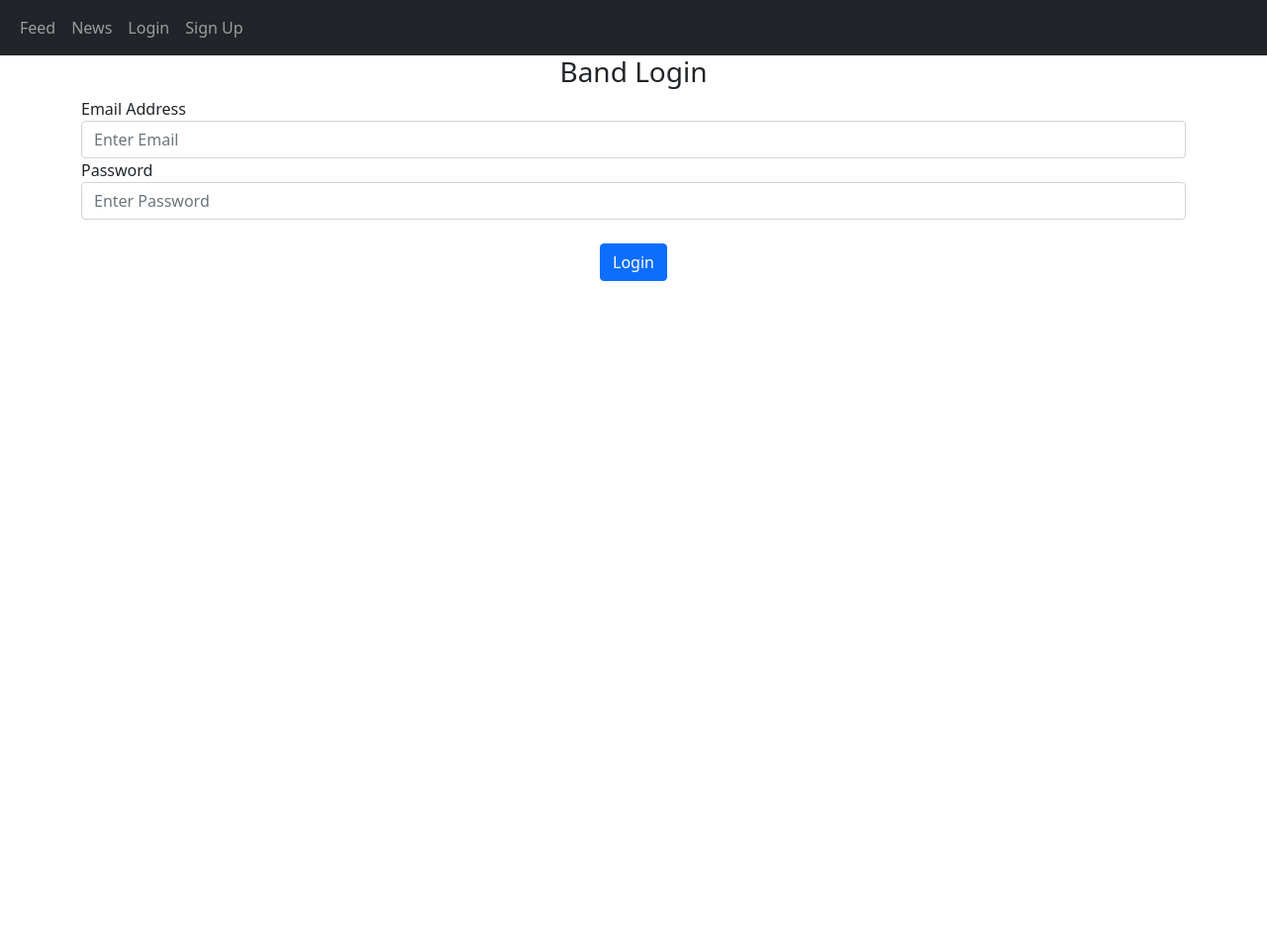
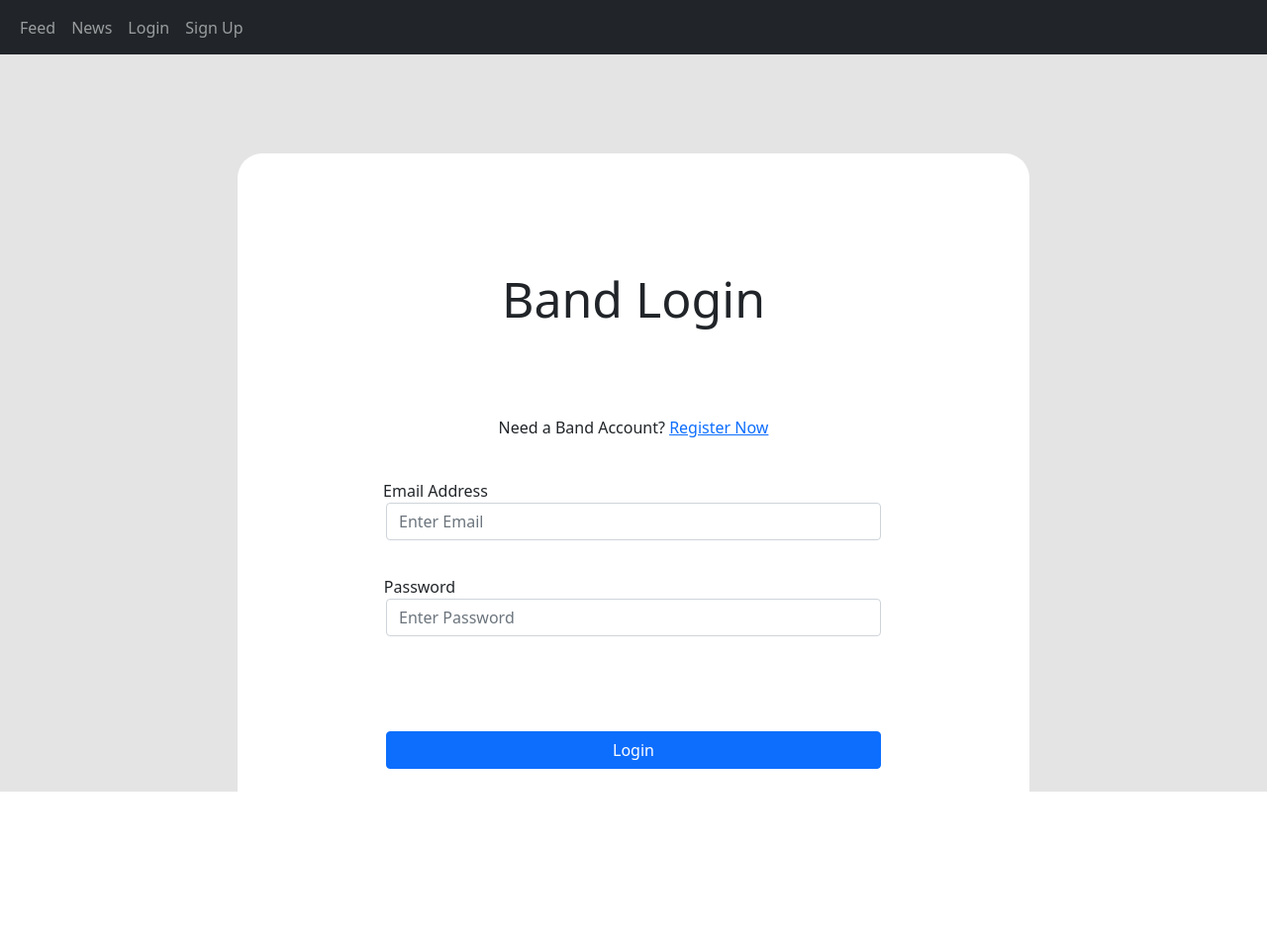
Before and after one commit to hessnt30/blog, a Flask app: page /login in a window 1280 px wide. Shown: the whole page at 99% size. Before the commit the page ends 284 px from the top, so only its background shows below. Run offline with Flask 3, Linux system fonts and the light colour scheme; some libraries are stand-ins or nearby versions.

Commit message:
Changes to be committed: 	modified:   instance/database.db 	modified:   website/templates/login.html

```diff
--- a/website/templates/login.html
+++ b/website/templates/login.html
@@ -1,27 +1,44 @@
 {% extends "base.html" %} {% block title %}Login{% endblock %} {% block content
     %}
     <form method="POST">
-      <h3 align="center">Band Login</h3>
-      <div class="form-group">
-        <label for="email">Email Address</label>
+      <div class="background" style="position:absolute;top:55px;right:0px;bottom:0px;left:0px; background-color:rgb(228, 228, 228);">
+        <div align="center" style="background-color: white;border-radius: 25px; padding: 10px;height:800px;width:800px;margin-left:auto;margin-right:auto;margin-top:100px;" class="login-container">
+          <p style="margin-top: 100px; font-size: 50px;" align="center">Band Login</p>
+          <div style="margin-top: 80px;"class="form-group">
+            <div style="margin-bottom: 40px;" align="center">
+              <p>Need a Band Account? <a href="/sign-up">Register Now</a></p>
+            </div>
+
+            <div align="center" id="email-input">
+              <label style="margin-right: 400px;" for="email">Email Address</label>
               <input
+              style="width: 500px;"
               type="text"
               id="email"
               name="email"
               class="form-control"
               placeholder="Enter Email"
             />
-        <label for="password">Password</label>
+            </div>
+            <div align="center" id="password-input">
+              <label style="margin-right: 432px; margin-top: 35px;" for="password">Password</label>
               <input
+                style="width: 500px;"
                 type="password"
                 id="password"
                 name="password"
                 class="form-control"
                 placeholder="Enter Password"
               />
+            </div>
+            <br />
+            <br />
+            <br />
             <br />
             <div align="center">
-          <button class="btn btn-primary" type="submit">Login</button>
+              <button class="btn btn-primary" style="width: 500px;" type="submit">Login</button>
+            </div>
+          </div>
         </div>
       </div>
     </form>
```
Also changed, not shown: instance/database.db. Lines whose indentation alone changed are shown as unchanged.
